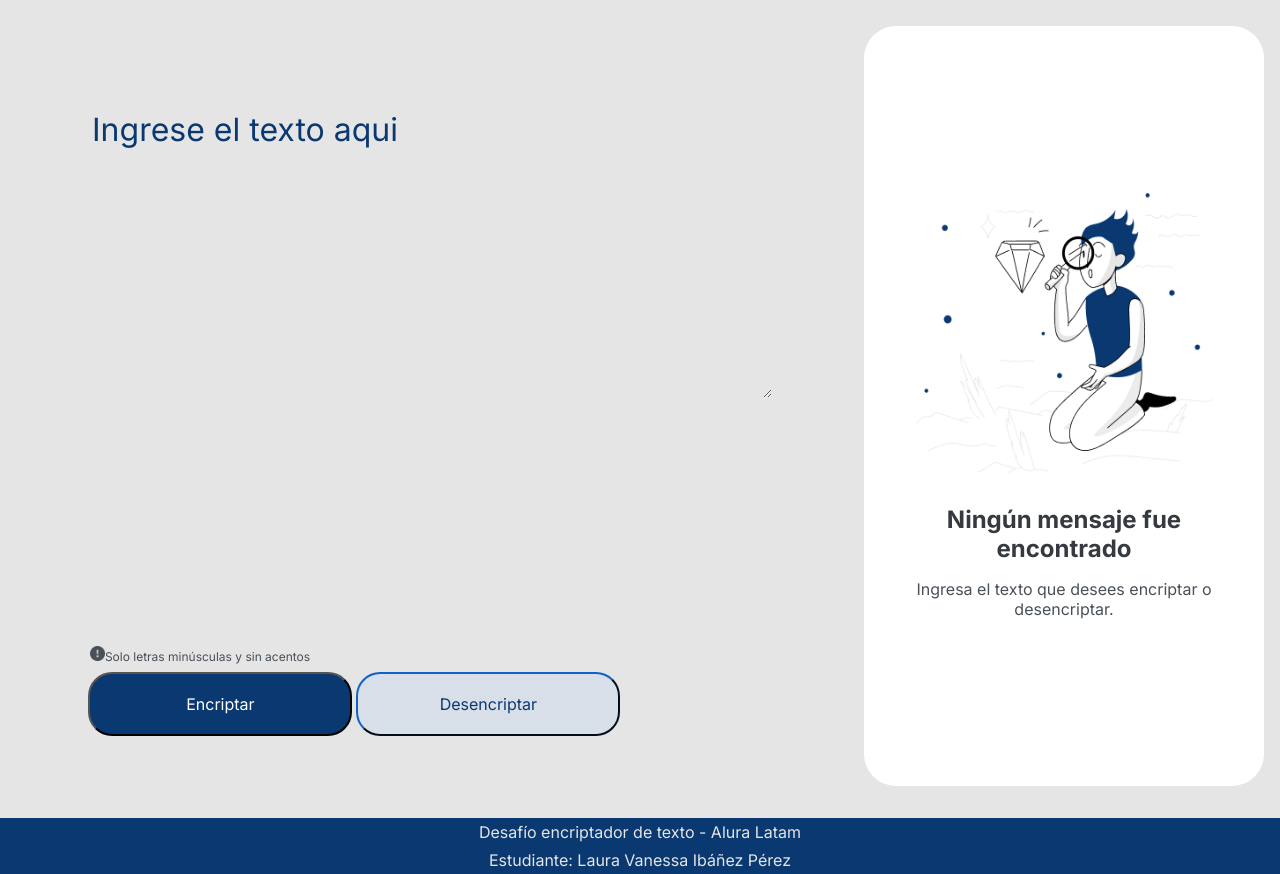
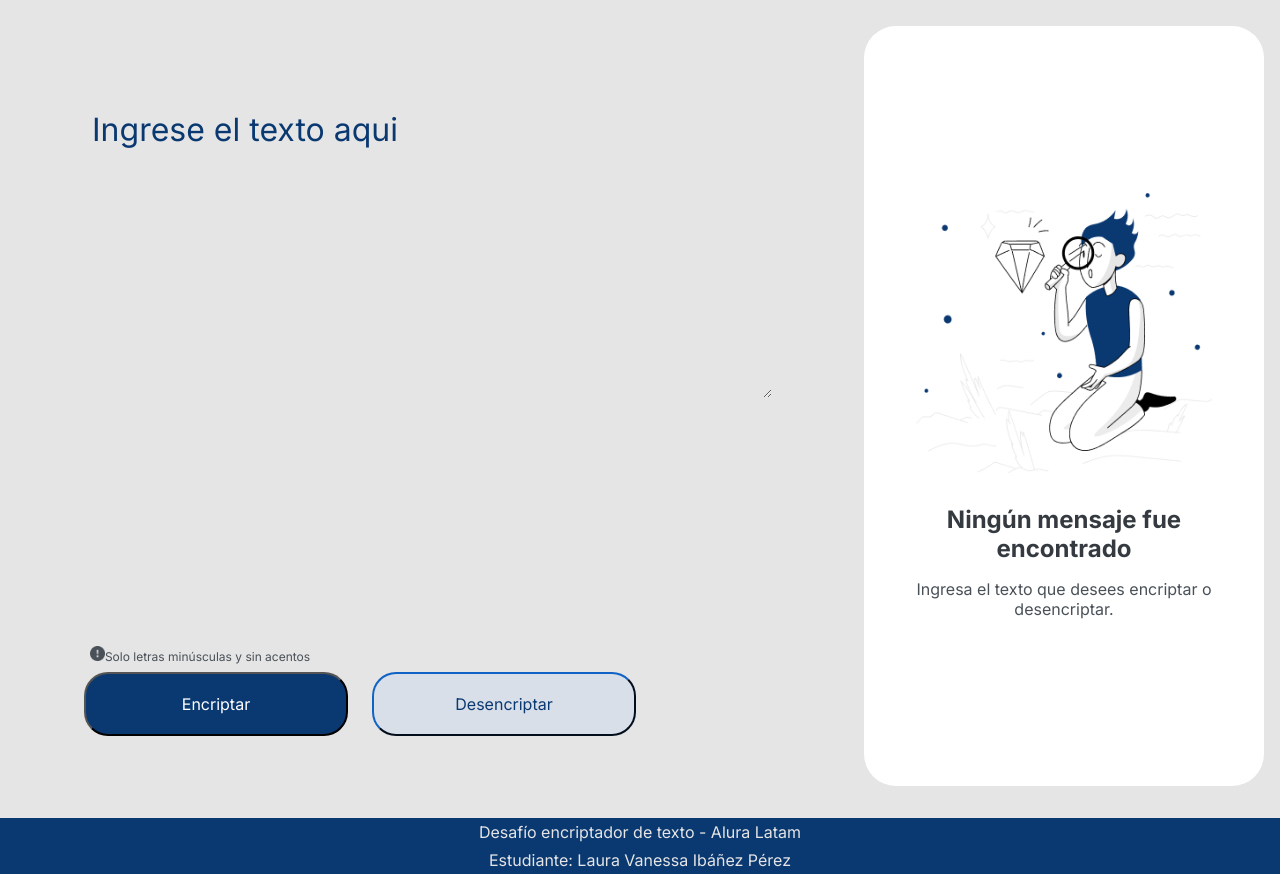
Before and after one commit to VanePe/encriptador-texto, a plain HTML site: page index.html in a window 1280 px wide. Drawn offline with Linux system fonts and the light colour scheme.

Commit message:
pqueños retoques

```diff
--- a/style.css
+++ b/style.css
@@ -75,7 +75,9 @@ body{
 }
 
 .encriptar_botones{
-    margin-right: 9.7rem;
+    display: flex;
+    gap: 1.5rem;
+    margin-right: 9rem;
 }
 
 .encriptar_botones_encriptar{
```
